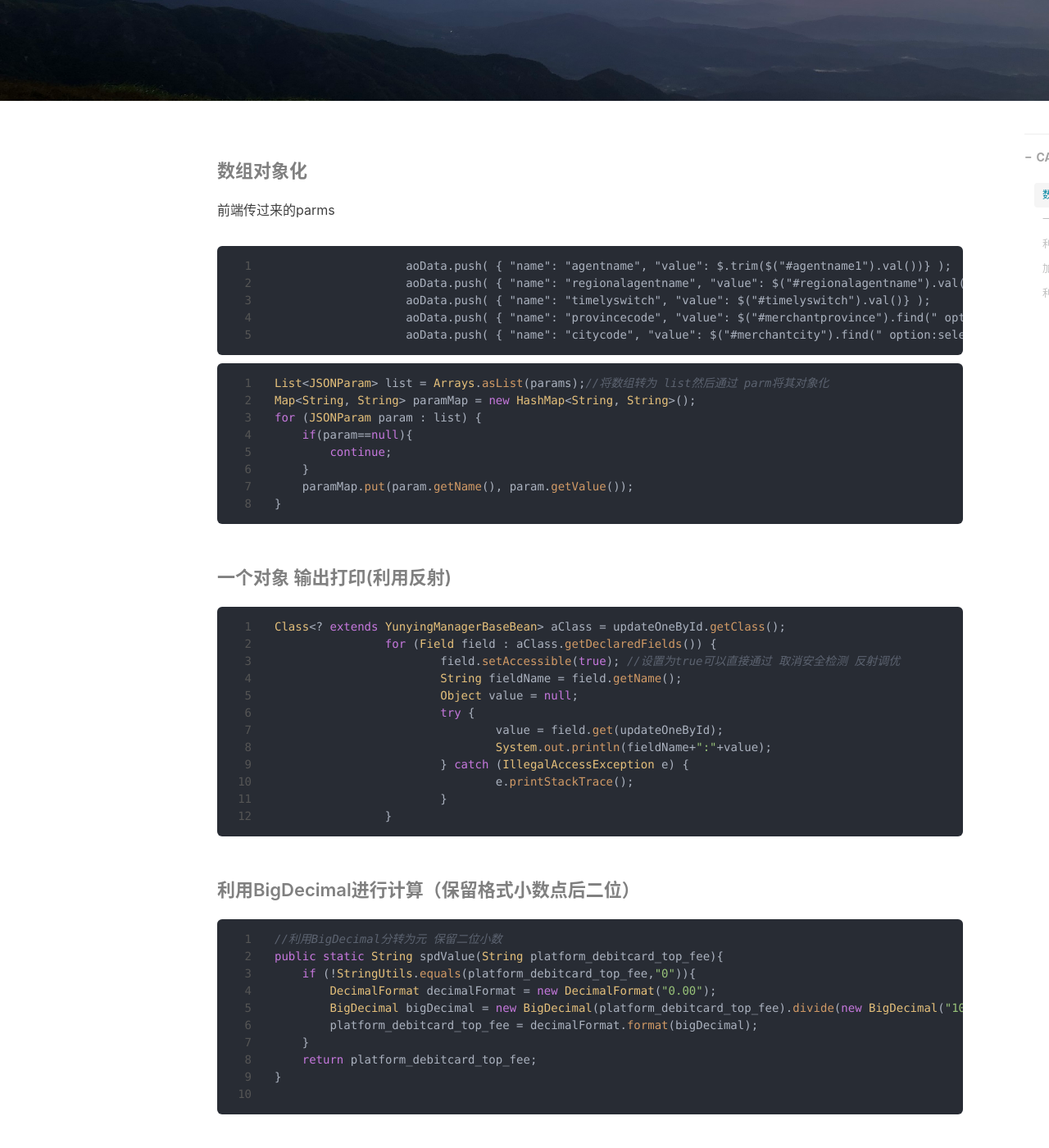
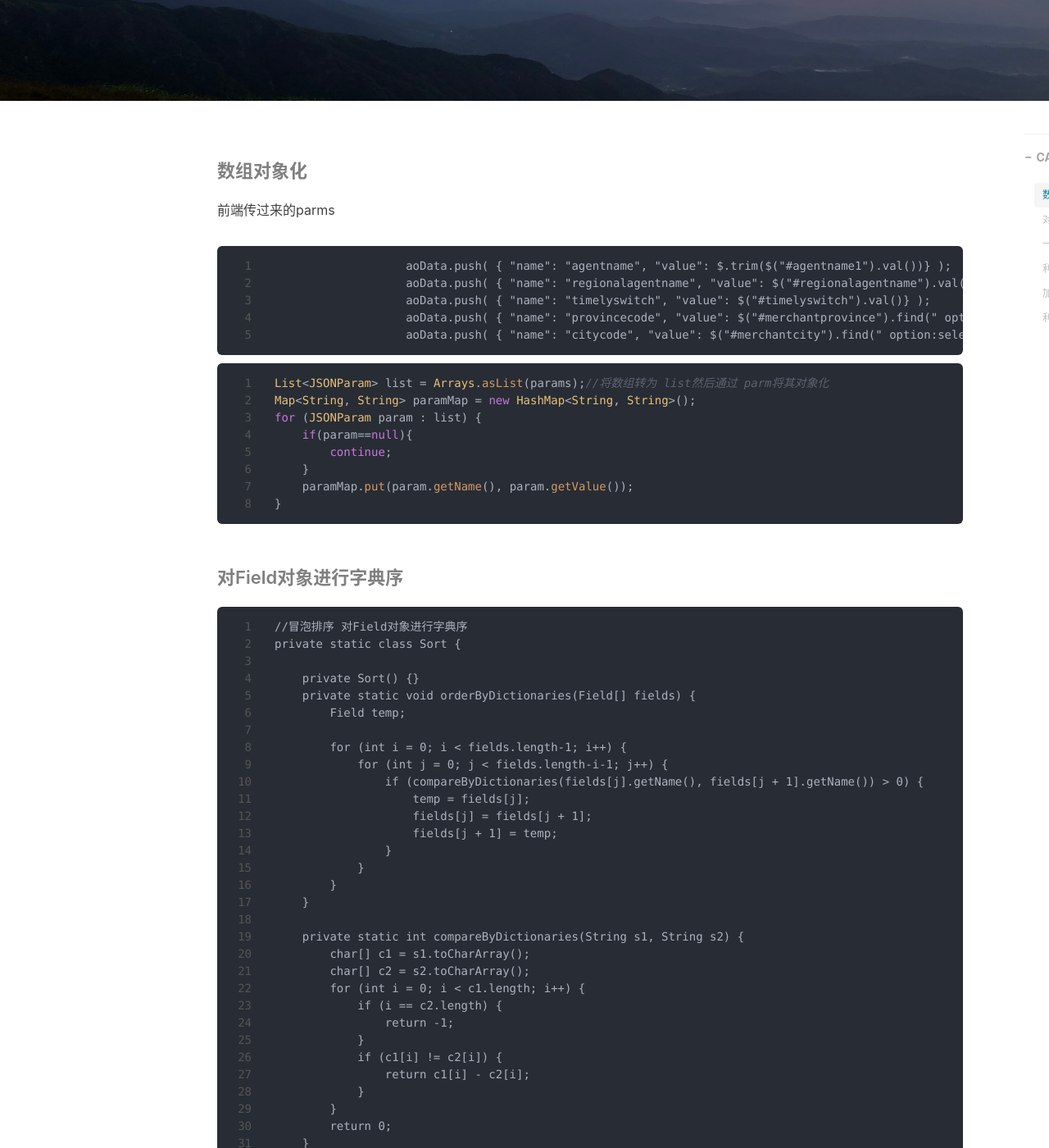
Before and after one commit to pengyujie99/pengyujie99, a Jekyll site: the page built from _posts/read_sf_lf/2021-11-06-一些小工具类的方法.md, in a window 1280 px wide and 1400 px high, scrolled down 400 px. Shown: the whole window at 82% size. Built offline with Jekyll 4.4.1, drawn with Linux system fonts in a browser that asks for light colours; nearby versions of some CDN libraries; comment, search, counter and statistics services are not loaded; some of the changed text lies outside the part shown.

Commit message:
20211223

````diff
--- a/_posts/read_sf_lf/2021-11-06-一些小工具类的方法.md
+++ b/_posts/read_sf_lf/2021-11-06-一些小工具类的方法.md
@@ -36,6 +36,46 @@ for (JSONParam param : list) {
     paramMap.put(param.getName(), param.getValue());
 }
 ```
+
+#### 对Field对象进行字典序
+
+```
+//冒泡排序 对Field对象进行字典序
+private static class Sort {
+
+    private Sort() {}
+    private static void orderByDictionaries(Field[] fields) {
+        Field temp;
+
+        for (int i = 0; i < fields.length-1; i++) {
+            for (int j = 0; j < fields.length-i-1; j++) {
+                if (compareByDictionaries(fields[j].getName(), fields[j + 1].getName()) > 0) {
+                    temp = fields[j];
+                    fields[j] = fields[j + 1];
+                    fields[j + 1] = temp;
+                }
+            }
+        }
+    }
+
+    private static int compareByDictionaries(String s1, String s2) {
+        char[] c1 = s1.toCharArray();
+        char[] c2 = s2.toCharArray();
+        for (int i = 0; i < c1.length; i++) {
+            if (i == c2.length) {
+                return -1;
+            }
+            if (c1[i] != c2[i]) {
+                return c1[i] - c2[i];
+            }
+        }
+        return 0;
+    }
+
+}
+```
+
+
 
 
 
````
